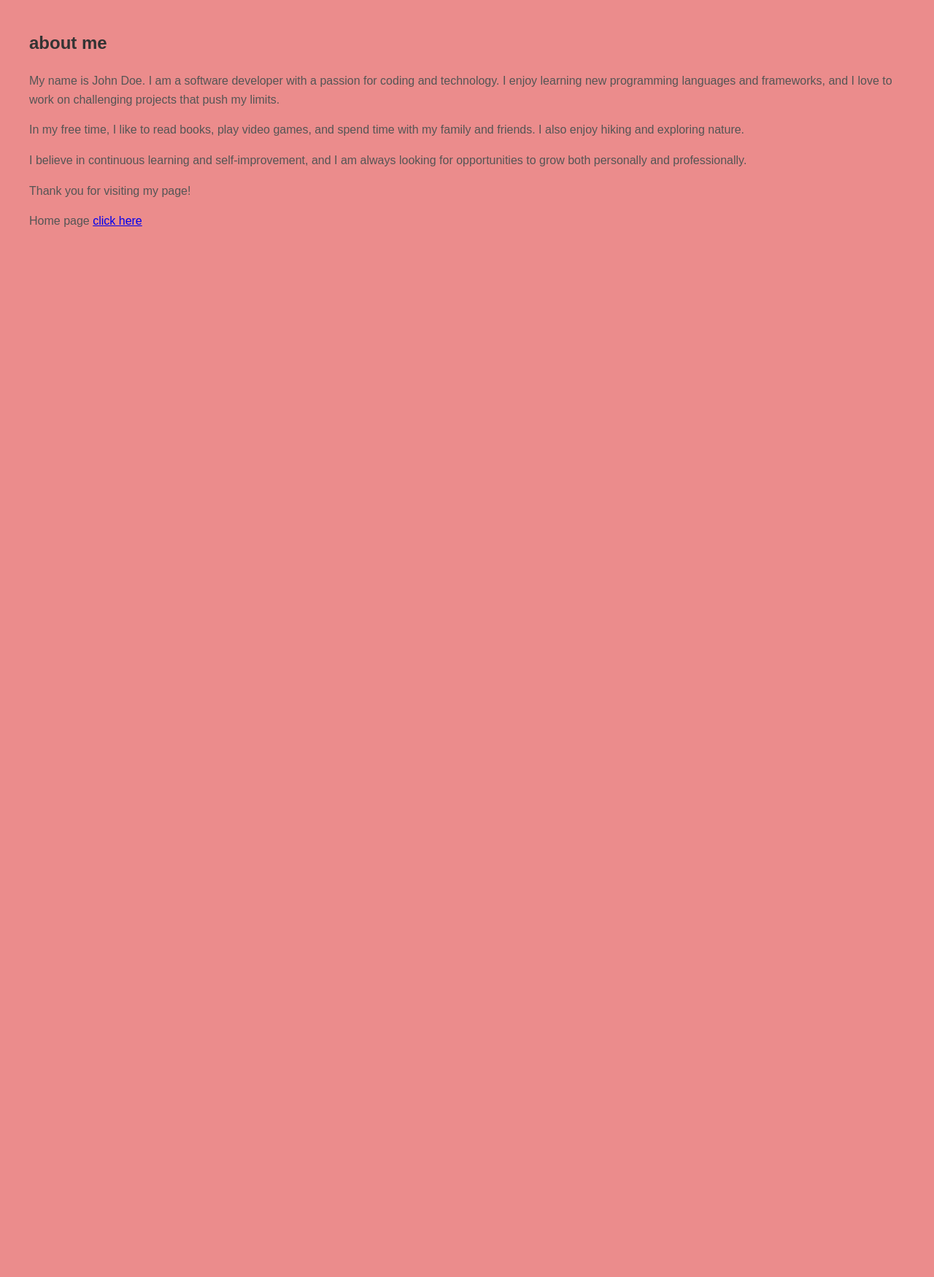
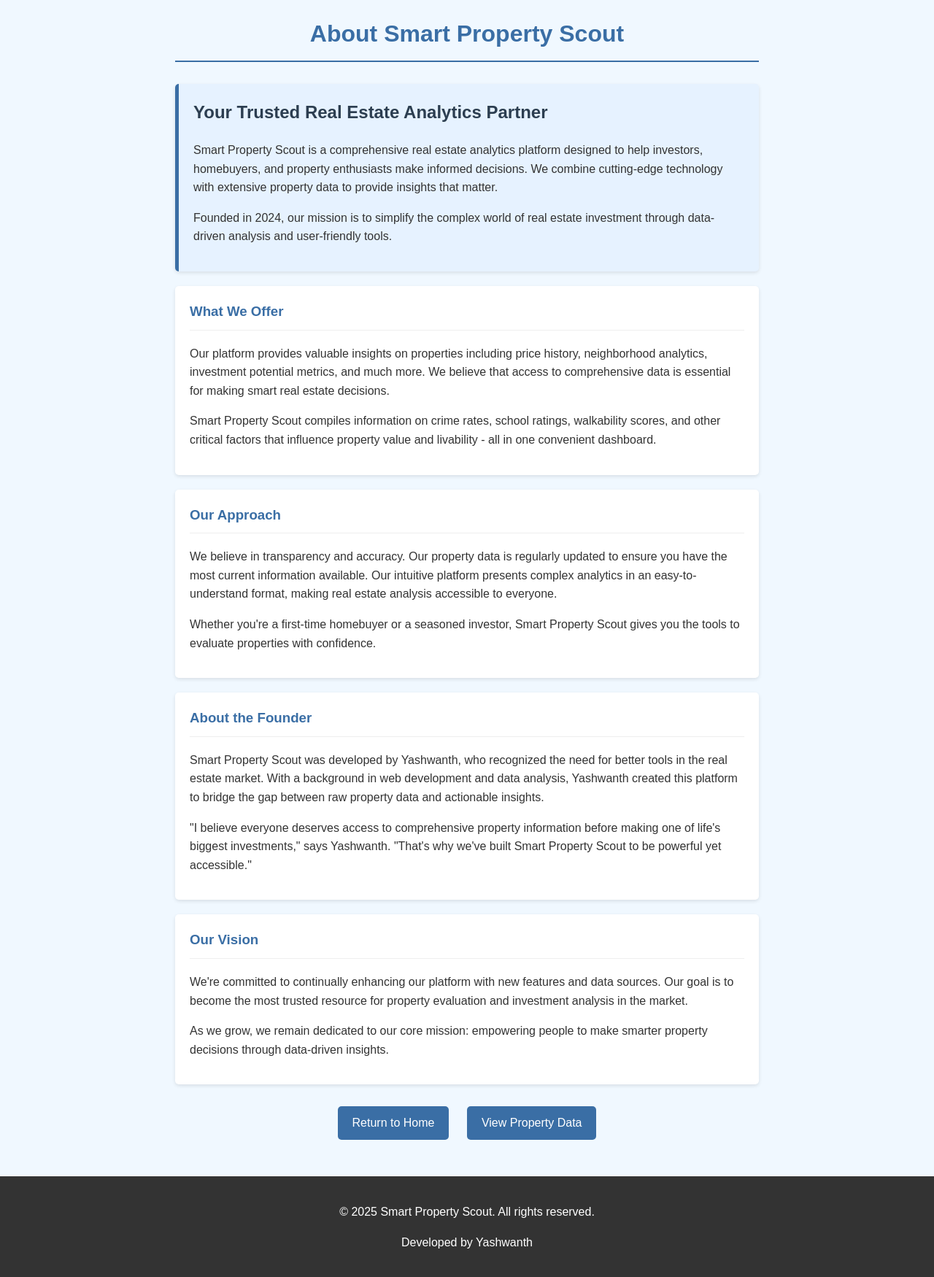
Before and after one commit to reddy-tech/Nodejs, a website: page public/about.html in a window 1280 px wide. Shown: the part 20-1770 px from the top of the page at 73% size. Before the commit the page ends 800 px from the top, so only its background shows below. Drawn offline with Linux system fonts and the light colour scheme.

Commit message:
Update about.html

```diff
--- a/public/about.html
+++ b/public/about.html
@@ -2,34 +2,131 @@
 <html lang="en">
 <head>
     <meta charset="UTF-8">
-    <meta name="viewport" content="width=h1, initial-scale=1.0">
-    <title>Document</title>
+    <meta name="viewport" content="width=device-width, initial-scale=1.0">
+    <title>About Smart Property Scout</title>
 </head>
 <body>
-    <h2>about me</h2>
-    <p> My name is John Doe. I am a software developer with a passion for coding and technology. I enjoy learning new programming languages and frameworks, and I love to work on challenging projects that push my limits.</p>
-    <p> In my free time, I like to read books, play video games, and spend time with my family and friends. I also enjoy hiking and exploring nature.</p>
-    <p> I believe in continuous learning and self-improvement, and I am always looking for opportunities to grow both personally and professionally.</p>
-    <p> Thank you for visiting my page!</p>
+    <div class="container">
+        <h1>About Smart Property Scout</h1>
 
-    <p> Home page <a href="/"> click here </a></p>
+        <div class="section main-info">
+            <h2>Your Trusted Real Estate Analytics Partner</h2>
+            <p>Smart Property Scout is a comprehensive real estate analytics platform designed to help investors, homebuyers, and property enthusiasts make informed decisions. We combine cutting-edge technology with extensive property data to provide insights that matter.</p>
+            <p>Founded in 2024, our mission is to simplify the complex world of real estate investment through data-driven analysis and user-friendly tools.</p>
+        </div>
+
+        <div class="section">
+            <h3>What We Offer</h3>
+            <p>Our platform provides valuable insights on properties including price history, neighborhood analytics, investment potential metrics, and much more. We believe that access to comprehensive data is essential for making smart real estate decisions.</p>
+            <p>Smart Property Scout compiles information on crime rates, school ratings, walkability scores, and other critical factors that influence property value and livability - all in one convenient dashboard.</p>
+        </div>
+
+        <div class="section">
+            <h3>Our Approach</h3>
+            <p>We believe in transparency and accuracy. Our property data is regularly updated to ensure you have the most current information available. Our intuitive platform presents complex analytics in an easy-to-understand format, making real estate analysis accessible to everyone.</p>
+            <p>Whether you're a first-time homebuyer or a seasoned investor, Smart Property Scout gives you the tools to evaluate properties with confidence.</p>
+        </div>
+
+        <div class="section">
+            <h3>About the Founder</h3>
+            <p>Smart Property Scout was developed by Yashwanth, who recognized the need for better tools in the real estate market. With a background in web development and data analysis, Yashwanth created this platform to bridge the gap between raw property data and actionable insights.</p>
+            <p>"I believe everyone deserves access to comprehensive property information before making one of life's biggest investments," says Yashwanth. "That's why we've built Smart Property Scout to be powerful yet accessible."</p>
+        </div>
+
+        <div class="section">
+            <h3>Our Vision</h3>
+            <p>We're committed to continually enhancing our platform with new features and data sources. Our goal is to become the most trusted resource for property evaluation and investment analysis in the market.</p>
+            <p>As we grow, we remain dedicated to our core mission: empowering people to make smarter property decisions through data-driven insights.</p>
+        </div>
+
+        <div class="navigation">
+            <a href="/" class="button">Return to Home</a>
+            <a href="/api" class="button">View Property Data</a>
+        </div>
+    </div>
+
+    <footer>
+        <p>&copy; 2025 Smart Property Scout. All rights reserved.</p>
+        <p>Developed by Yashwanth</p>
+    </footer>
 
     <style>
-
         body {
             font-family: Arial, sans-serif;
             line-height: 1.6;
-            margin: 20px;
+            margin: 0;
+            padding: 0;
+            background-color: #f0f8ff;
+            color: #333;
+        }
+
+        .container {
+            max-width: 800px;
+            margin: 0 auto;
             padding: 20px;
-            background-color: #eb8c8c;
+        }
+
+        h1 {
+            color: #3a6ea5;
+            text-align: center;
+            margin-bottom: 30px;
+            border-bottom: 2px solid #3a6ea5;
+            padding-bottom: 10px;
+        }
+
+        .section {
+            background-color: white;
+            padding: 20px;
+            margin-bottom: 20px;
+            border-radius: 5px;
+            box-shadow: 0 2px 5px rgba(0,0,0,0.1);
+        }
+
+        .main-info {
+            background-color: #e6f2ff;
+            border-left: 5px solid #3a6ea5;
         }
 
         h2 {
-            color: #333;
+            color: #2c3e50;
+            margin-top: 0;
+        }
+
+        h3 {
+            color: #3a6ea5;
+            margin-top: 0;
+            border-bottom: 1px solid #eee;
+            padding-bottom: 10px;
         }
 
         p {
-            color: #555;
+            margin-bottom: 15px;
+        }
+
+        .navigation {
+            text-align: center;
+            margin: 30px 0;
+        }
+
+        .button {
+            display: inline-block;
+            background-color: #3a6ea5;
+            color: white;
+            padding: 10px 20px;
+            text-decoration: none;
+            border-radius: 5px;
+            margin: 0 10px;
+        }
+
+        .button:hover {
+            background-color: #2d5982;
+        }
+
+        footer {
+            text-align: center;
+            padding: 20px;
+            background-color: #333;
+            color: white;
         }
     </style>
 </body>
```
